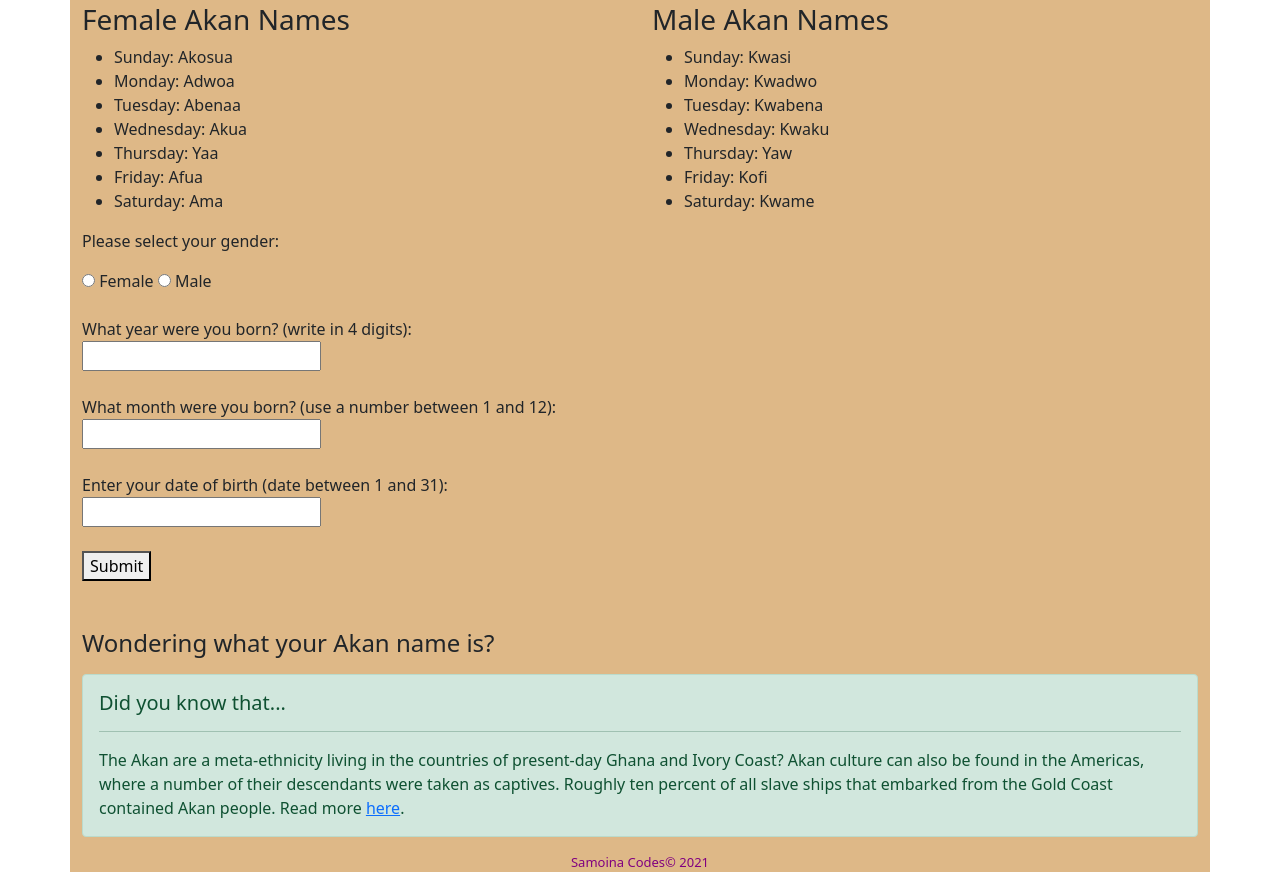
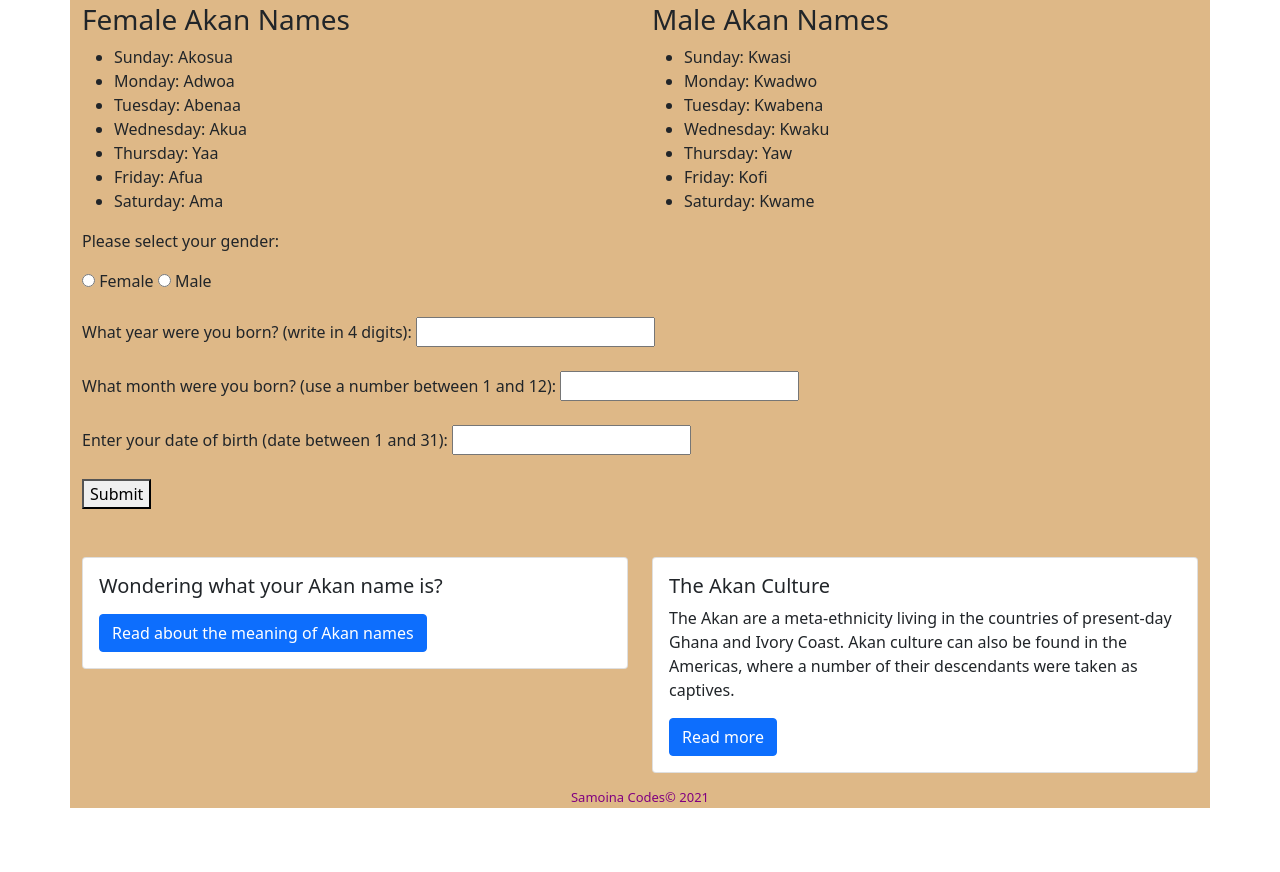
Before and after one commit to samoina-mbuguah/akan-names-project, a plain HTML site: page index.html in a window 1280 px wide. Shown: the part 1010-1882 px from the top of the page. After the commit the page ends 1818 px from the top, so only its background shows below. Drawn offline with nearby package versions, Linux system fonts and the light colour scheme.

Commit message:
Add cards to display the Akan name

```diff
--- a/index.html
+++ b/index.html
@@ -50,7 +50,7 @@
         </ul>
       </div>
     </div>
-    <div class="col-md-6">
+
     <form action="#href">
       <p> Please select your gender:</p>
       <input type="radio" id="female" name="gender" value="female">
@@ -73,19 +73,36 @@
 
       <button type="submit">Submit</button>
     </form>
+
     <br><br>
+
+    <div class="row">
+      <div class="col-sm-6">
+        <div class="card">
+          <div class="card-body">
+            <h5 class="card-title">Wondering what your Akan name is? </h5>
+            <p class="card-text">
+            <p id="displayAkanNameHere"></p>
+            </p>
+            <a href="https://yen.com.gh/115080-akan-names-meanings.html#:~:text=Akan%20names%20come%20from%20a,Togo%2C%20Ivory%20Coast%20and%20Ghana.&text=These%20Akan%20names%20signify%20the,therefore%20determined%20by%20the%20soul."
+              class="btn btn-primary">Read about the meaning of Akan names</a>
           </div>
-    <div class="display">
-      <h4>Wondering what your Akan name is?</h4>
-      <p id="displayAkanNameHere"></p>
+        </div>
+      </div>
+      <div class="col-sm-6">
+        <div class="card">
+          <div class="card-body">
+            <h5 class="card-title">The Akan Culture</h5>
+            <p class="card-text">The Akan are a meta-ethnicity living in the countries of present-day Ghana and Ivory
+              Coast. Akan
+              culture can also be found in the Americas, where a number of their descendants were taken as captives.</p>
+            <a href="https://www.cia.gov/the-world-factbook/countries/ghana/" class="btn btn-primary">Read more</a>
+          </div>
+        </div>
+      </div>
     </div>
 
-    <div class="alert alert-success" role="alert">
-      <h5 class="alert-heading">Did you know that...</h5>
-      <hr>
-      <p class="mb-0">The Akan are a meta-ethnicity living in the countries of present-day Ghana and Ivory Coast? Akan culture can also be found in the Americas, where a number of their descendants were taken as captives. Roughly ten percent of all slave ships that embarked from the Gold Coast contained Akan people. Read more <a href="https://www.cia.gov/the-world-factbook/countries/ghana/">here</a>.
-    </p>
-    </div>
+
     <p class="footer">Samoina Codes© 2021</p>
   </div>
   <script src="/JS/scripts.js"></script>
```
Lines whose indentation alone changed are shown as unchanged.
